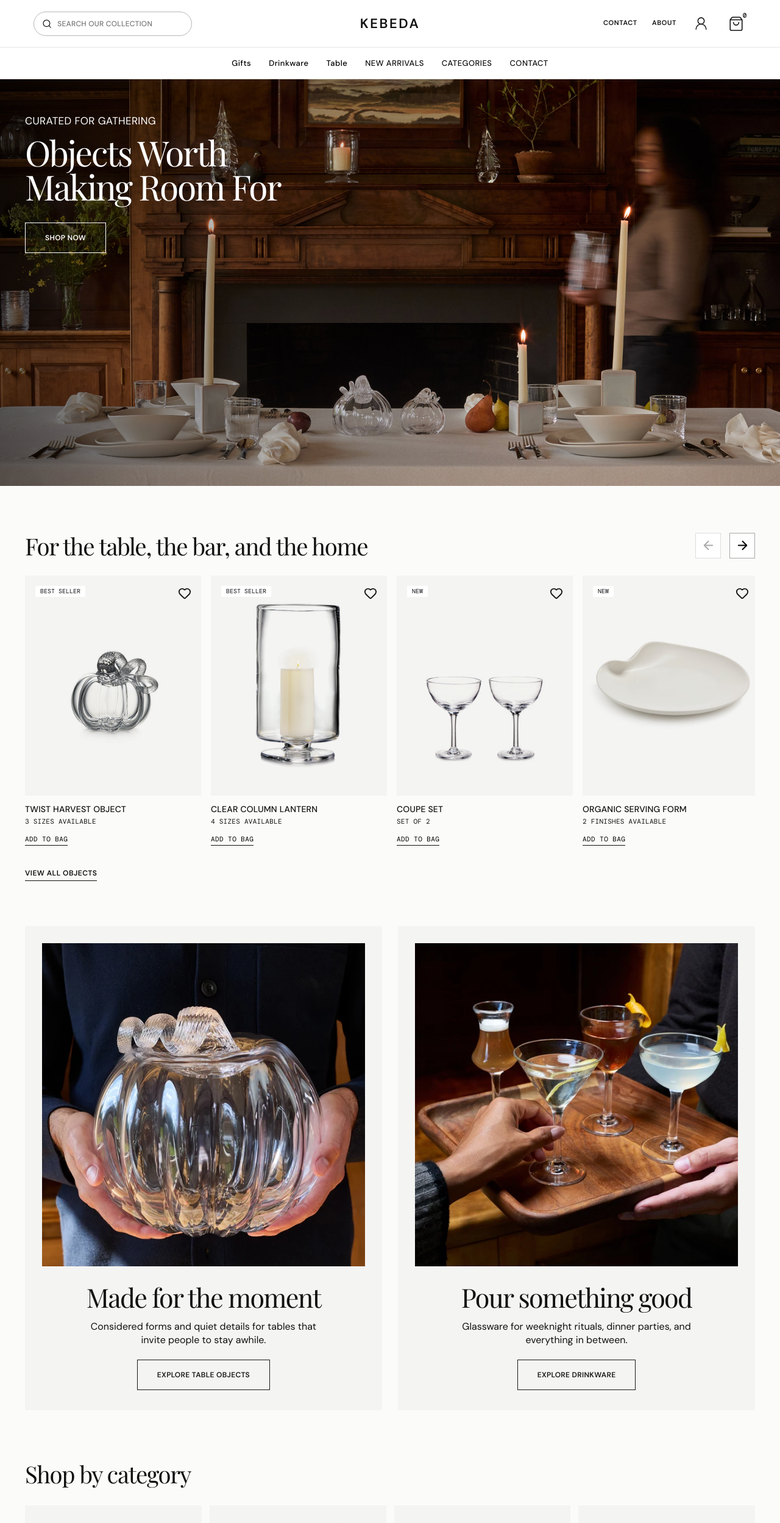
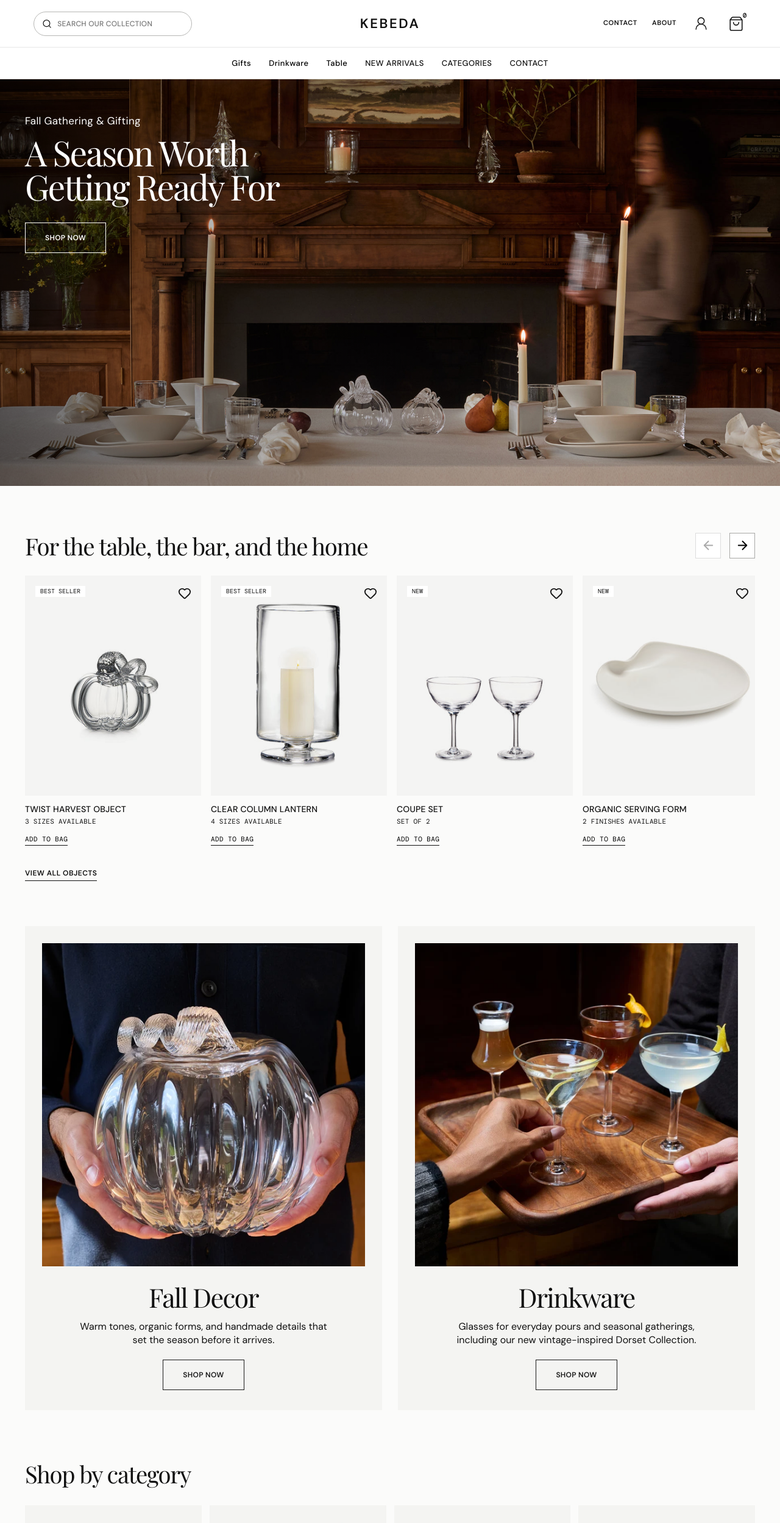
Before and after one commit to chenrenhan91-art/simon, a React (Vite) app: page / in a window 1280 px wide. Shown: the top 2498 px of the page at 61% size. Built offline with nearby package versions, Linux system fonts and the light colour scheme.

Commit message:
Sync homepage hero and editorial copy

```diff
--- a/src/App.jsx
+++ b/src/App.jsx
@@ -98,9 +98,9 @@ export function App() {
     {menuOpen && <div className="mobile-menu" role="dialog" aria-label="Mobile navigation"><div className="mobile-menu-top"><button className="icon-link" onClick={() => setMenuOpen(false)} aria-label="Close menu"><X size={27} /></button><Wordmark /><span /></div><form className="mobile-search" onSubmit={(event) => { event.preventDefault(); setMenuOpen(false); scrollToCollection(); }}><Search size={18} /><input aria-label="Search our collection" placeholder="SEARCH OUR COLLECTION" /></form><CategoryMenu selected={activeCategory} onSelect={setActiveCategory} mobile /><div className="mobile-menu-links"><a href="#collection" onClick={() => setMenuOpen(false)}>NEW ARRIVALS</a><a href="#contact" onClick={() => setMenuOpen(false)}>CONTACT</a><a href="#about" onClick={() => setMenuOpen(false)}>ABOUT US</a></div></div>}
 
     <main id="top">
-      <section className="hero"><picture><source media="(max-width: 700px)" srcSet={asset("353f47e500aff43d")} /><img src={asset("1afa6a0dbb1c99c0")} alt="A warmly laid table with hand-finished glass objects" /></picture><div className="hero-copy"><p>CURATED FOR GATHERING</p><h1>Objects Worth<br />Making Room For</h1><a className="button button-light" href="#collection">SHOP NOW</a></div></section>
+      <section className="hero"><picture><source media="(max-width: 700px)" srcSet={asset("353f47e500aff43d")} /><img src={asset("1afa6a0dbb1c99c0")} alt="A warmly laid table with hand-finished glass objects" /></picture><div className="hero-copy"><p>Fall Gathering &amp; Gifting</p><h1>A Season Worth<br />Getting Ready For</h1><a className="button button-light" href="#collection">SHOP NOW</a></div></section>
       <section className="collection-section" id="collection"><div className="section-heading"><h2>For the table, the bar, and the home</h2><div className="carousel-arrows"><button disabled={productIndex === 0} onClick={() => setProductIndex((value) => Math.max(0, value - 1))} aria-label="Previous products"><ArrowLeft size={23} /></button><button disabled={productIndex === 2} onClick={() => setProductIndex((value) => Math.min(2, value + 1))} aria-label="Next products"><ArrowRight size={23} /></button></div></div><div className="product-window"><div className="product-track" style={{ "--product-index": productIndex }}>{products.map((product) => <article className="product-card" key={product.id}><div className="product-image"><span className="product-badge">{product.badge}</span><button className="like-button" aria-label={`Save ${product.name}`} onClick={() => toggleLike(product.id)}><Heart size={22} fill={likes.includes(product.id) ? "currentColor" : "none"} /></button><img src={asset(product.image)} alt={product.name} /><button className="quick-add" onClick={() => addToCart(product.id)} aria-label={`Add ${product.name} to bag`}><Plus size={23} /></button></div><h3>{product.name}</h3><p>{product.note}</p><button className="text-button" onClick={() => addToCart(product.id)}>ADD TO BAG</button></article>)}</div></div><a className="underlined-link" href="#category">VIEW ALL OBJECTS</a></section>
-      <section className="story-pairs" id="about"><article><img src={asset("755670267b45bb05")} alt="Hand-finished clear glass object" /><div><h2>Made for the moment</h2><p>Considered forms and quiet details for tables that invite people to stay awhile.</p><a className="button button-outline" href="#category">EXPLORE TABLE OBJECTS</a></div></article><article><img src={asset("2f4154ed7507563f")} alt="Cocktail glasses on a serving tray" /><div><h2>Pour something good</h2><p>Glassware for weeknight rituals, dinner parties, and everything in between.</p><a className="button button-outline" href="#category">EXPLORE DRINKWARE</a></div></article></section>
+      <section className="story-pairs" id="about"><article><img src={asset("755670267b45bb05")} alt="Hand-finished clear glass object" /><div><h2>Fall Decor</h2><p>Warm tones, organic forms, and handmade details that set the season before it arrives.</p><a className="button button-outline" href="#category">SHOP NOW</a></div></article><article><img src={asset("2f4154ed7507563f")} alt="Cocktail glasses on a serving tray" /><div><h2>Drinkware</h2><p>Glasses for everyday pours and seasonal gatherings, including our new vintage-inspired Dorset Collection.</p><a className="button button-outline" href="#category">SHOP NOW</a></div></article></section>
       <section className="category-section" id="category"><h2>Shop by category</h2><div className="category-grid">{categoryCards.map(([title, image]) => <a className="category-card" href="#collection" key={title}><img src={asset(image)} alt="" /><span>SHOP NOW</span><strong>{title}</strong></a>)}</div></section>
       <section className="contact-feature" id="contact"><img src={asset("0ed1ba2b25791f04")} alt="Autumn landscape and waterside building" /><div className="contact-overlay"><p>KEBEDA TRADING LIMITED</p><h2>Let's make space for the next good thing.</h2><div className="contact-details"><a href="tel:+85255096464">+852 55096464</a><address>WORKSHOP 251 ON 3RD FLOOR,<br />JOIN-IN HANG SING CENTRE,<br />NOS. 2-16 KWAI FUNG CRESCENT, KWAI CHUNG<br />HONG KONG</address></div></div></section>
     </main>
```
